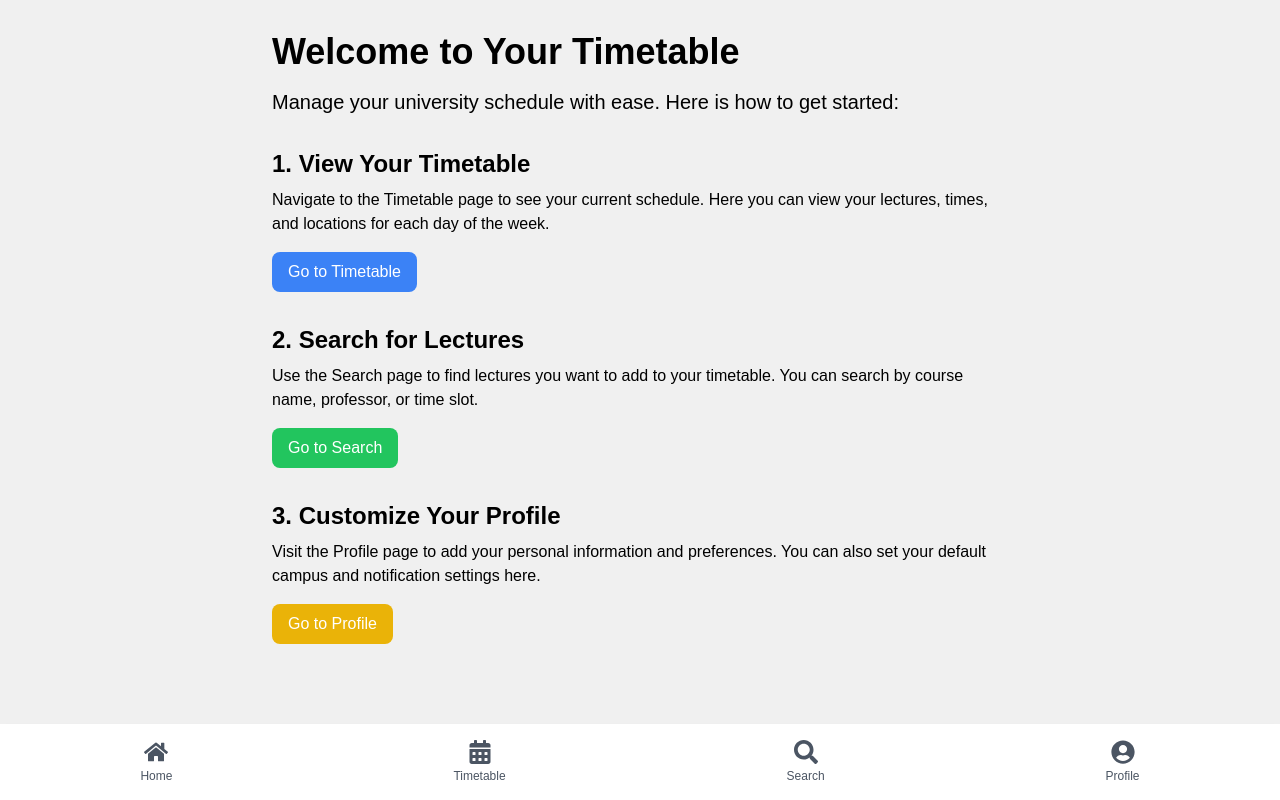
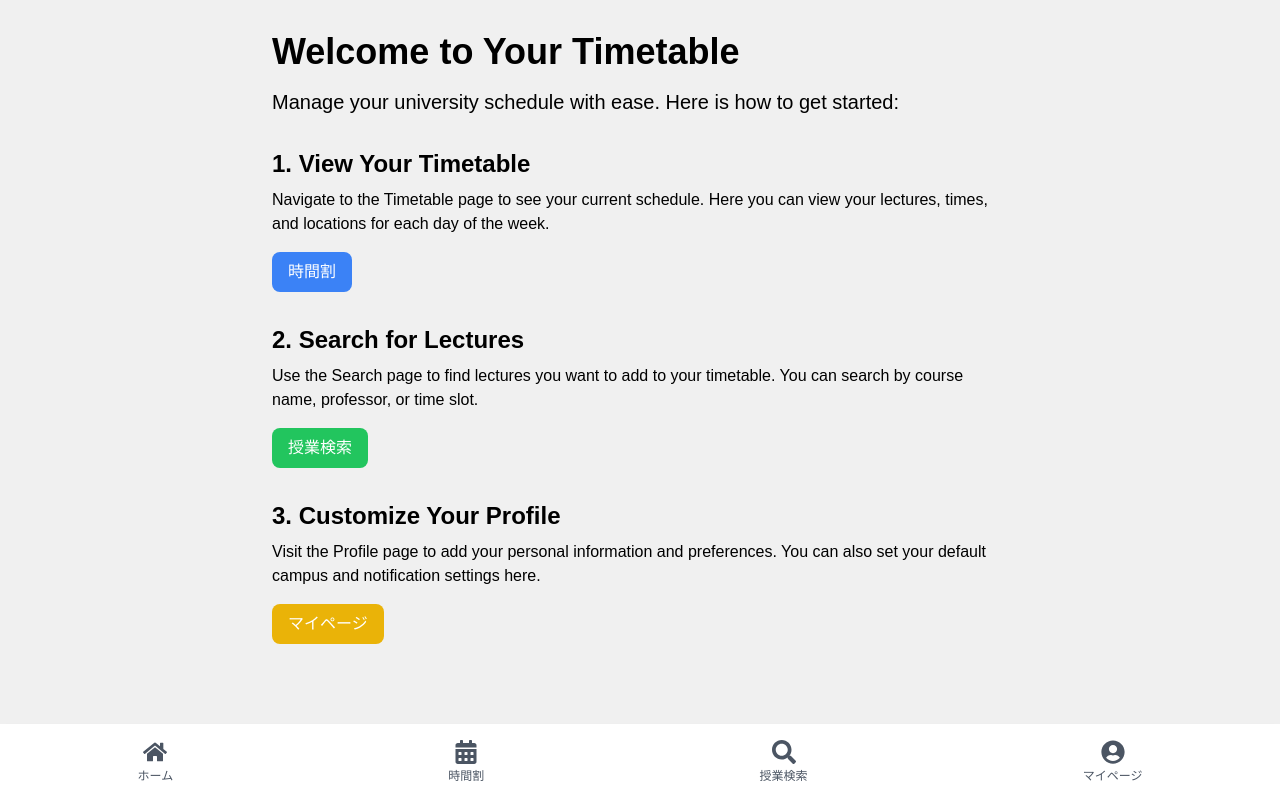
Before and after one commit to Yokomi422/uni-timetable, a Next.js app in the folder frontend/: page / in a window 1280 px wide. Built offline with nearby package versions, Linux system fonts and the light colour scheme.

Commit message:
日本語に変更

```diff
--- a/frontend/src/app/layout.tsx
+++ b/frontend/src/app/layout.tsx
@@ -13,25 +13,25 @@ const Layout = ({ children }: Readonly<{ children: React.ReactNode }>) => {
             <Link href="/">
               <div className="flex flex-col items-center space-y-1 text-gray-600 hover:text-blue-500">
                 <FaHome className="text-2xl" />
-                <span className="text-xs">Home</span>
+                <span className="text-xs">ホーム</span>
               </div>
             </Link>
             <Link href="/timetable">
               <div className="flex flex-col items-center space-y-1 text-gray-600 hover:text-blue-500">
                 <FaCalendarAlt className="text-2xl" />
-                <span className="text-xs">Timetable</span>
+                <span className="text-xs">時間割</span>
               </div>
             </Link>
             <Link href="/search">
               <div className="flex flex-col items-center space-y-1 text-gray-600 hover:text-blue-500">
                 <FaSearch className="text-2xl" />
-                <span className="text-xs">Search</span>
+                <span className="text-xs">授業検索</span>
               </div>
             </Link>
             <Link href="/profile">
               <div className="flex flex-col items-center space-y-1 text-gray-600 hover:text-blue-500">
                 <FaUserCircle className="text-2xl" />
-                <span className="text-xs">Profile</span>
+                <span className="text-xs">マイページ</span>
               </div>
             </Link>
           </nav>
--- a/frontend/src/app/page.tsx
+++ b/frontend/src/app/page.tsx
@@ -16,7 +16,7 @@ export default function Home() {
         </p>
         <Link href="/timetable">
           <div className="inline-block rounded-lg bg-blue-500 px-4 py-2 text-white hover:bg-blue-600">
-            Go to Timetable
+            時間割
           </div>
         </Link>
       </div>
@@ -28,7 +28,7 @@ export default function Home() {
         </p>
         <Link href="/search">
           <div className="inline-block rounded-lg bg-green-500 px-4 py-2 text-white hover:bg-green-600">
-            Go to Search
+            授業検索
           </div>
         </Link>
       </div>
@@ -40,7 +40,7 @@ export default function Home() {
         </p>
         <Link href="/profile">
           <div className="inline-block rounded-lg bg-yellow-500 px-4 py-2 text-white hover:bg-yellow-600">
-            Go to Profile
+            マイページ
           </div>
         </Link>
       </div>
```
